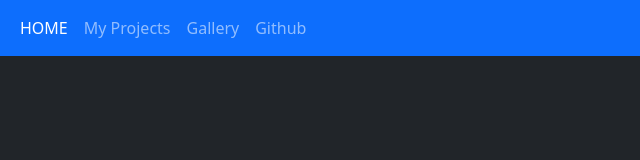
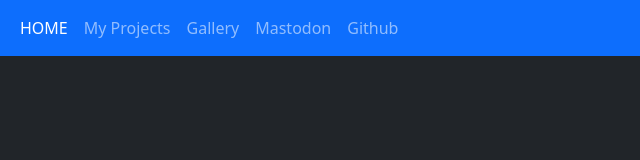
Before and after one commit to GabiK65/gabik65.github.io, a plain HTML site: page index.html in a window 1280 px wide. Shown: the full height of the page, 0-640 px from the left. Drawn offline with nearby package versions, Linux system fonts and the light colour scheme.

Commit message:
Update index.html

```diff
--- a/index.html
+++ b/index.html
@@ -22,6 +22,9 @@
         <a class="nav-link" title="soon..." href="#">Gallery</a>
       </li>
       <li class="nav-item">
+        <a class="nav-link" rel="me" href="https://mastodon.social/@gabik65">Mastodon</a>
+      </li>
+      <li class="nav-item">
         <a class="nav-link" href="https://github.com/gabik65">Github</a>
       </li>
     </ul>
```
